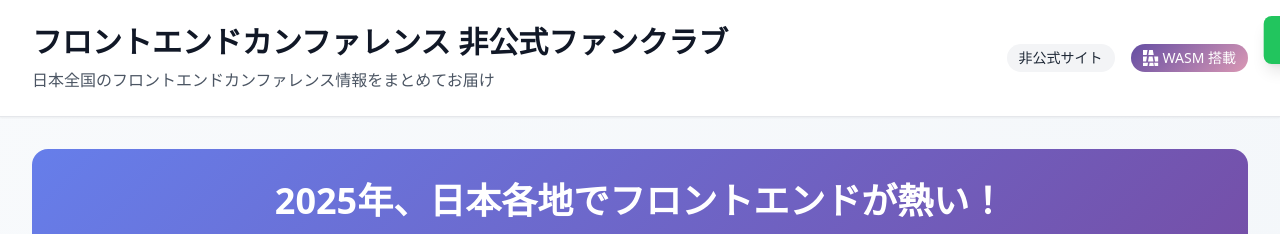
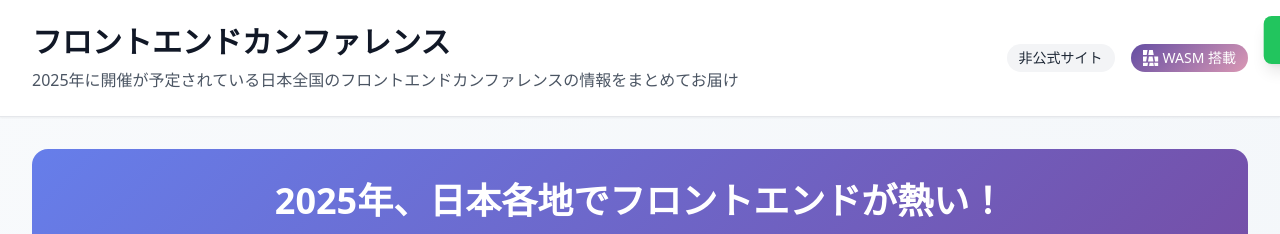
Before and after one commit to jiyuujin/frontend-conf, a plain HTML site: page index.html in a window 1280 px wide. Shown: the top 234 px of the page. Drawn offline with nearby package versions, Linux system fonts and the light colour scheme; a script that the page names is missing.

Commit message:
fix: ogp info

```diff
--- a/index.html
+++ b/index.html
@@ -3,19 +3,19 @@
   <head>
     <meta charset="UTF-8" />
     <meta name="viewport" content="width=device-width, initial-scale=1.0" />
-    <meta property="og:title" content="フロントエンドカンファレンス 非公式ファンクラブ" />
+    <meta property="og:title" content="2025年に開催が予定されているフロントエンドカンファレンス" />
     <meta property="og:type" content="website" />
     <meta property="og:url" content="https://frontend-conf-club.pages.dev/" />
     <meta property="og:image" content="https://i.imgur.com/87xsmxo.png" />
-    <meta property="og:description" content="日本全国のフロントエンドカンファレンス情報をまとめてお届け" />
-    <meta property="og:site_name" content="フロントエンドカンファレンス 非公式ファンクラブ" />
+    <meta property="og:description" content="2025年に開催が予定されている日本全国のフロントエンドカンファレンス情報をまとめてお届け" />
+    <meta property="og:site_name" content="2025年に開催が予定されているフロントエンドカンファレンス" />
     <meta property="og:locale" content="ja_JP" />
     <meta name="twitter:card" content="summary_large_image" />
-    <meta name="twitter:title" content="フロントエンドカンファレンス 非公式ファンクラブ" />
-    <meta name="twitter:description" content="日本全国のフロントエンドカンファレンス情報をまとめてお届け" />
+    <meta name="twitter:title" content="2025年に開催が予定されているフロントエンドカンファレンス" />
+    <meta name="twitter:description" content="2025年に開催が予定されている日本全国のフロントエンドカンファレンス情報をまとめてお届け" />
     <meta name="twitter:image" content="https://i.imgur.com/87xsmxo.png" />
     <meta name="twitter:site" content="@jiyuujinlab" />
-    <title>フロントエンドカンファレンス 非公式ファンクラブ</title>
+    <title>2025年に開催が予定されているフロントエンドカンファレンス</title>
     <script src="https://cdn.tailwindcss.com"></script>
     <style>
       .gradient-bg {
@@ -56,10 +56,10 @@
         <div class="flex items-center justify-between">
           <div>
             <h1 class="text-3xl font-bold text-gray-900">
-              フロントエンドカンファレンス 非公式ファンクラブ
+              フロントエンドカンファレンス
             </h1>
             <p class="text-gray-600 mt-2">
-              日本全国のフロントエンドカンファレンス情報をまとめてお届け
+              2025年に開催が予定されている日本全国のフロントエンドカンファレンスの情報をまとめてお届け
             </p>
           </div>
           <div class="flex items-center space-x-4">
```
